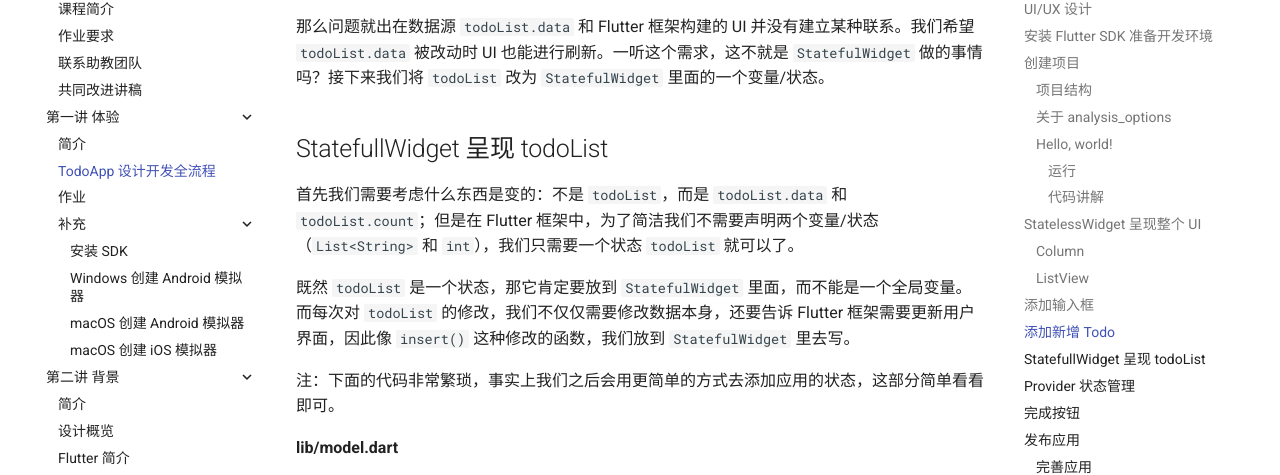
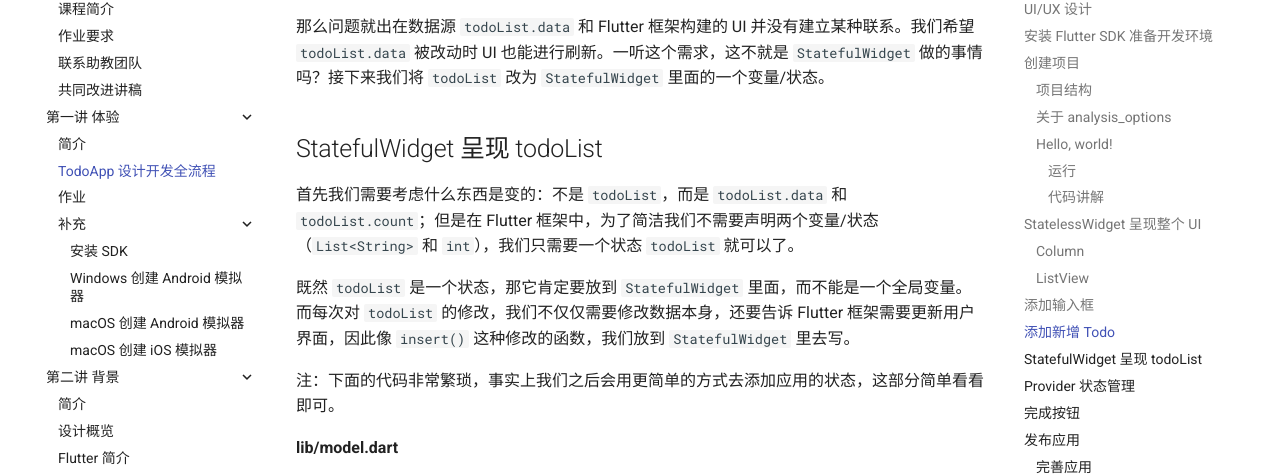
Before and after one commit to thu-mobile-dev/book, an MkDocs documentation site: the page built from docs/LECTURE/1/main-todoapp.md, in a window 1280 px wide and 900 px high, scrolled down 23045 px. Shown: the part 126-601 px from the top of the window. Built offline with MkDocs 1.6.1 and Material for MkDocs 9.7.7, drawn with Linux system fonts in a browser that asks for light colours; comment, search, counter and statistics services are not loaded; some of the changed text lies outside the part shown.

Commit message:
fix typo

````diff
--- a/docs/LECTURE/1/main-todoapp.md
+++ b/docs/LECTURE/1/main-todoapp.md
@@ -680,7 +680,7 @@ textFieldController.text = "";
 
 那么问题就出在数据源 `todoList.data` 和 Flutter 框架构建的 UI 并没有建立某种联系。我们希望 `todoList.data` 被改动时 UI 也能进行刷新。一听这个需求，这不就是 `StatefulWidget` 做的事情吗？接下来我们将 `todoList` 改为 `StatefulWidget` 里面的一个变量/状态。
 
-## StatefullWidget 呈现 todoList
+## StatefulWidget 呈现 todoList
 
 首先我们需要考虑什么东西是变的：不是 `todoList`，而是 `todoList.data` 和 `todoList.count`；但是在 Flutter 框架中，为了简洁我们不需要声明两个变量/状态（`List<String>` 和 `int`），我们只需要一个状态 `todoList` 就可以了。
 
@@ -1296,7 +1296,7 @@ class ContentWidget extends StatelessWidget {
 
 新建 `.github/workflows/` 文件夹，在其中新建文件 `deploy-apk-and-web.yml`，添加如下内容：
 
-```yml
+```yaml
 # Reference: https://github.com/subosito/flutter-action
 
 name: Deploy - GitHub Pages
````
Also changed, not shown: other parts of docs/LECTURE/1/main-todoapp.md (+1 -1 lines), docs/LECTURE/1/homework.md (+1 -1 lines).
